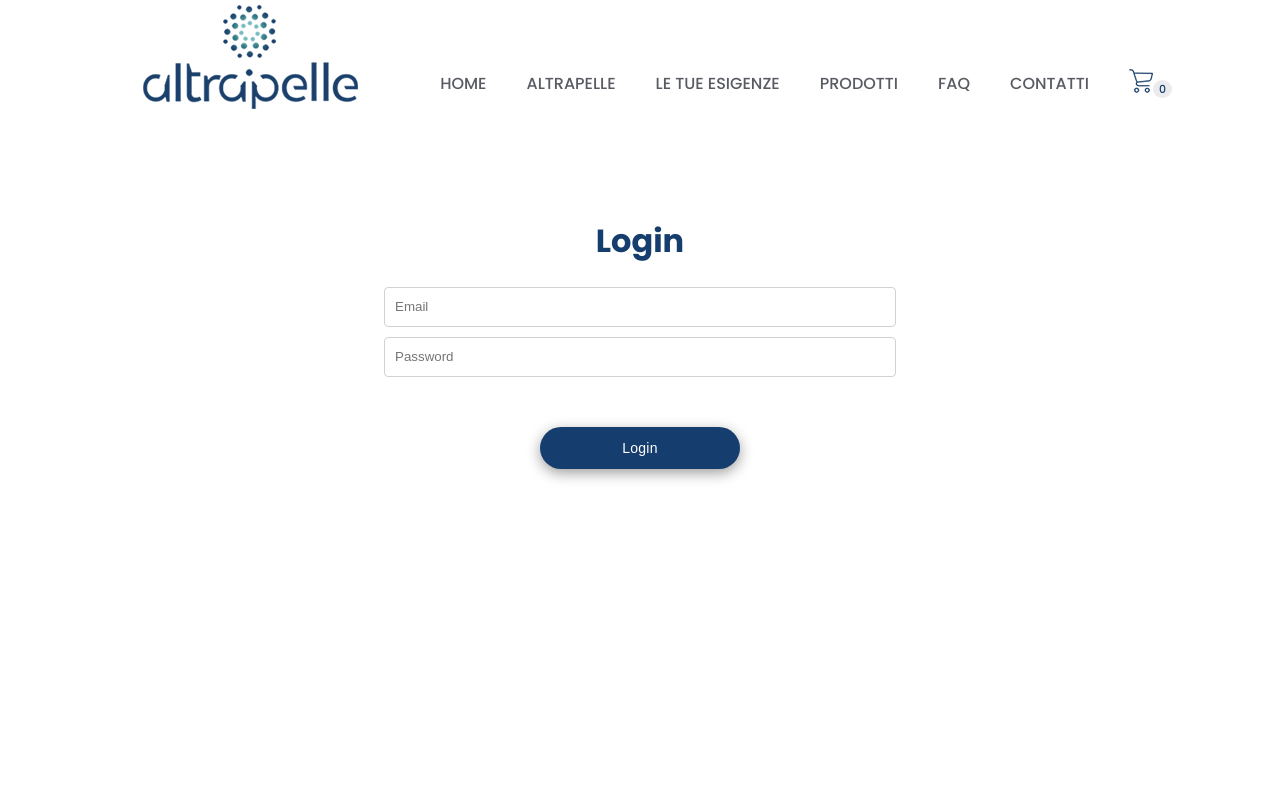
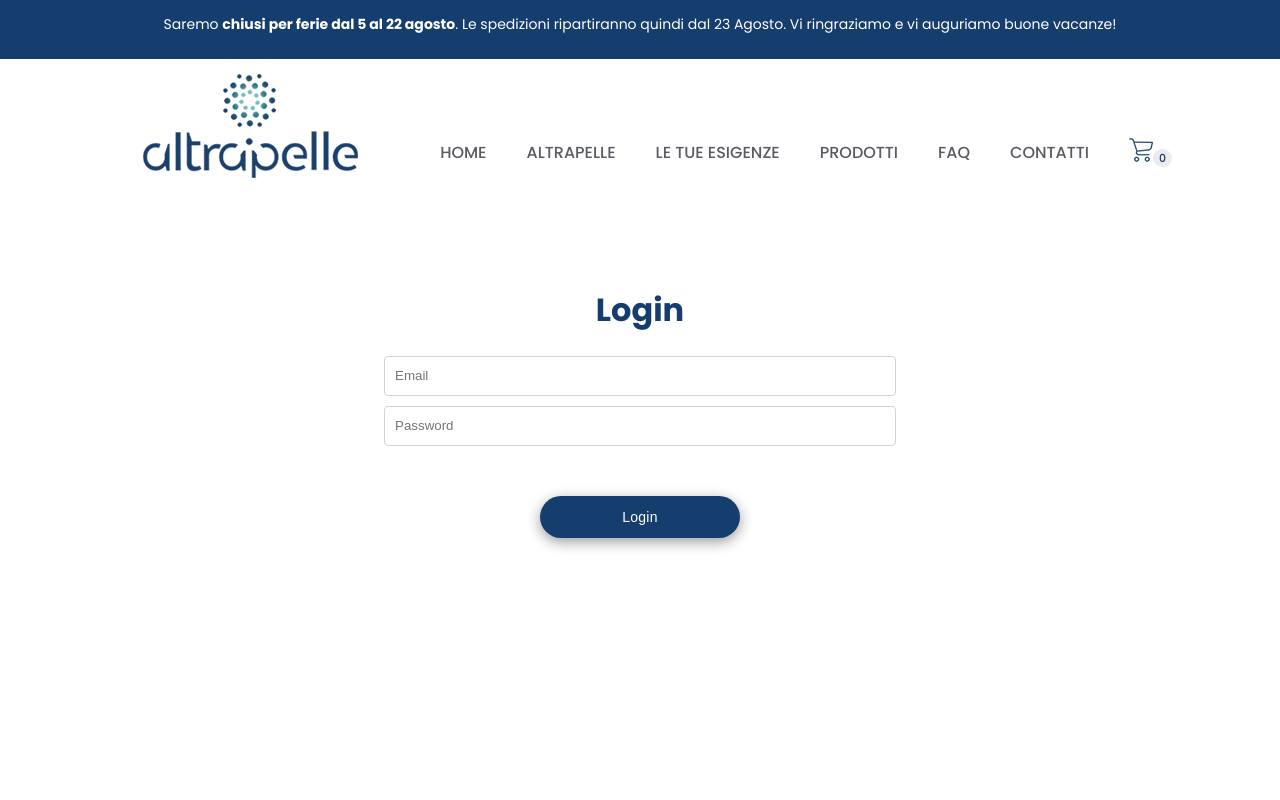
Before and after one commit to guido-an/altrapelle-client, a Next.js app: page /admin/login in a window 1280 px wide. Shown: the top 800 px of the page. Built offline with nearby package versions, Linux system fonts and the light colour scheme.

Commit message:
feat: add banner

```diff
--- a/components/Layout/Layout.js
+++ b/components/Layout/Layout.js
@@ -1,12 +1,31 @@
-import Header from './Header'
-import Footer from './Footer'
+import Header from './Header';
+import Footer from './Footer';
+import styled from 'styled-components';
 
 export default function Layout({ children }) {
   return (
     <>
+      <Banner>
+        <p>
+          Saremo <strong>chiusi per ferie dal 5 al 22 agosto</strong>. Le spedizioni ripartiranno
+          quindi dal 23 Agosto. Vi ringraziamo e vi auguriamo buone vacanze!
+        </p>
+      </Banner>
       <Header />
-         <main>{children}</main>
+      <main>{children}</main>
       <Footer />
     </>
-  )
+  );
 }
+const Banner = styled.div`
+  background-color: ${({ theme }) => theme.colors.blue};
+  position: relative;
+  padding: 10px;
+  bottom: 10px;
+  p {
+    color: #fff;
+    text-align: center;
+    font-size: 14px;
+    padding: 0;
+  }
+`;
```
